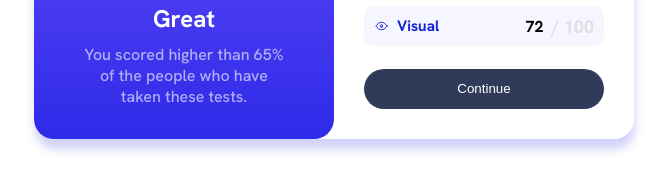
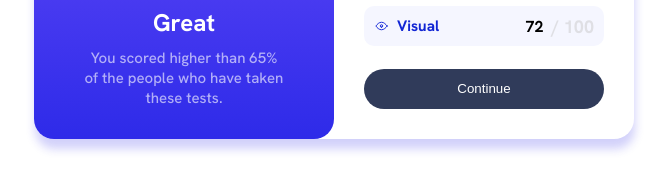
Before and after one commit to awwsalah/Results-summary-component, a plain HTML site: page index.html in a window 1280 px wide. Shown: the part 461-633 px from the top of the page, without its empty margins (306-975 px from the left). Drawn offline with Linux system fonts and the light colour scheme; a web font is replaced by a local one.

Commit message:
third commit

```diff
--- a/style.css
+++ b/style.css
@@ -40,9 +40,9 @@ body{
 }
 
 .card-left p{
-    padding-bottom: 15px;
+    padding-bottom: 10px;
     font-weight: 500;
-    font-size: 16px;
+    font-size: 15px;
 }
 
 .card-left span{
```
